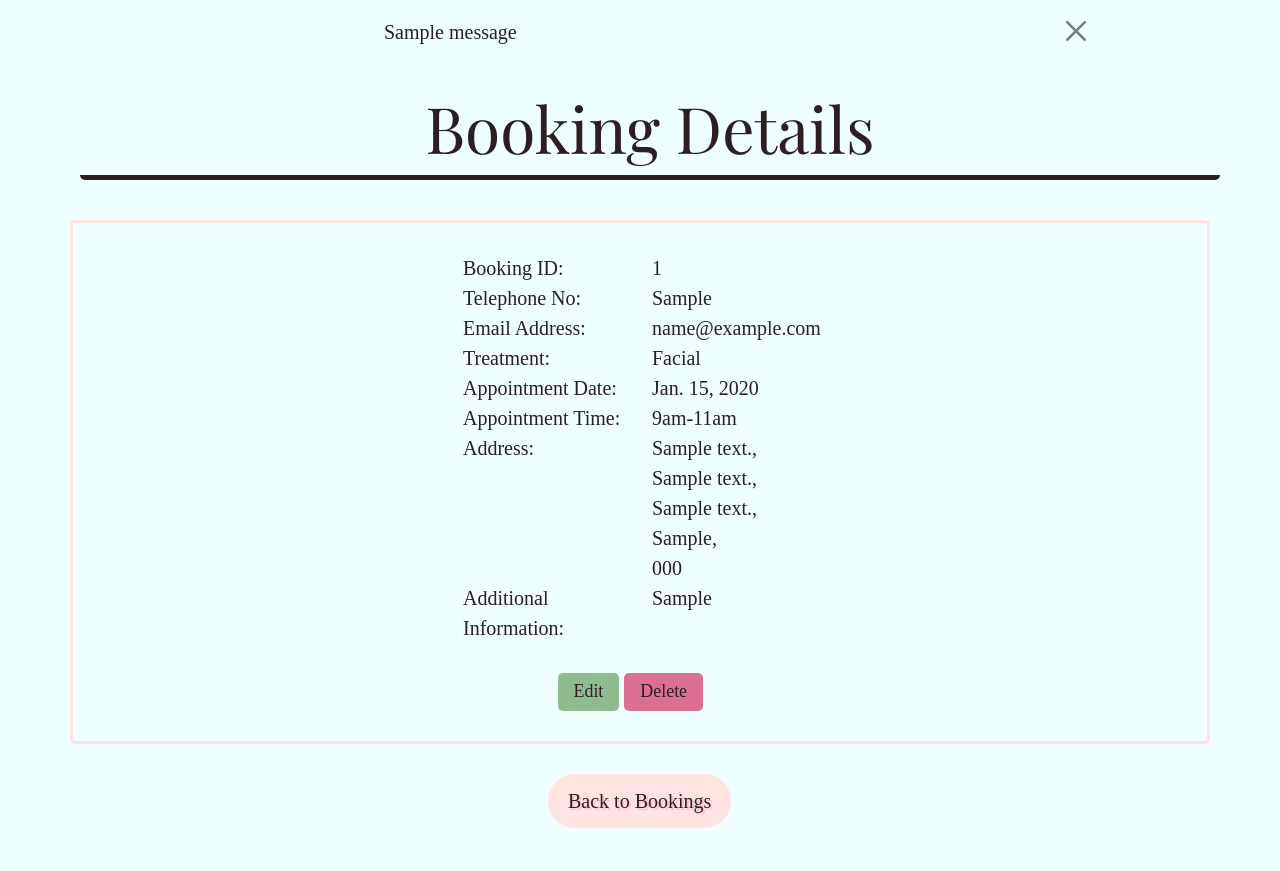
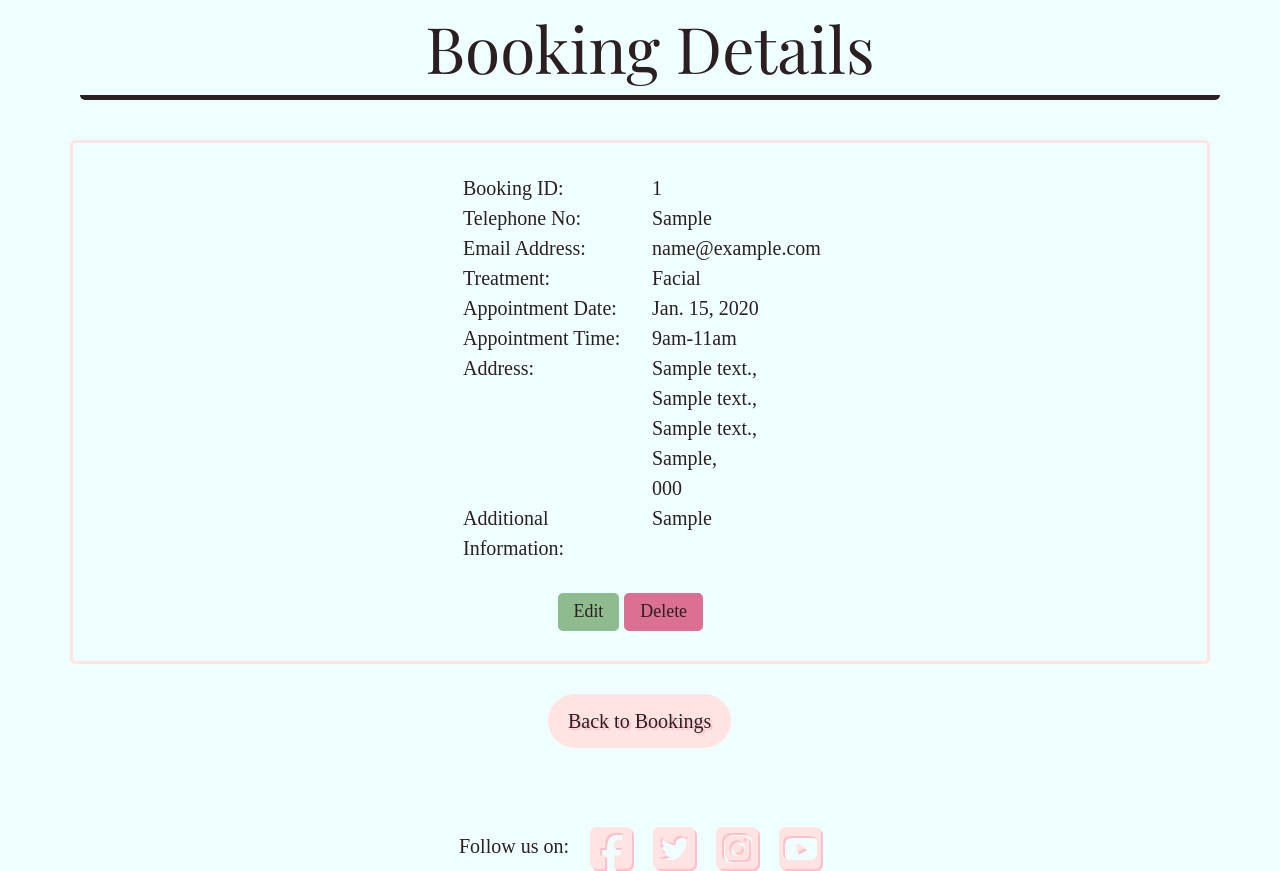
Before and after one commit to GrantWils23/Portfolio-Project-4--Full-Stack-Toolkit, a Django app: page /1 in a window 1280 px wide. Shown: the part 74-945 px from the top of the page. Run offline with Django 3.2, Linux system fonts and the light colour scheme; tables that the repository leaves empty hold one stand-in row (values such as "Sample post"); one stand-in notice (Sample message) is shown; some libraries are stand-ins or nearby versions.

Commit message:
edit the message success pop up for the createView booking

```diff
--- a/booking/views.py
+++ b/booking/views.py
@@ -1,6 +1,7 @@
 from django.shortcuts import render, get_object_or_404, reverse
 from django.views import generic, View
 from django.views.generic import TemplateView, FormView, CreateView, DeleteView, UpdateView, DetailView, ListView
+from django.contrib.messages.views import SuccessMessageMixin
 from django.http import HttpResponseRedirect, HttpResponse
 from .models import Booking
 from .forms import BookingForm
@@ -31,13 +32,14 @@ class ViewBooking(DetailView):
     context_object_name = 'booking'
 
 
-class AddBookingView(CreateView):
+class AddBookingView(SuccessMessageMixin, CreateView):
     template_name = 'booking_form.html'
     model = Booking
     fields = ['user', 'contact_no', 'email', 'treatment',
               'appointment_date', 'appointment_slot', 'address_line_one',
               'address_line_two', 'address_line_three', 'city',
               'post_code', 'addition_info', ]
+    success_message = 'Thank you for your booking, We will send you a confirmation email shortly'
 
 
 class EditBookingView(UpdateView):
@@ -55,7 +57,6 @@ class DeleteBookingView(DeleteView):
 #     return render(request, "create_booking.html", {'form': BookingForm()})
 
 
-
 # # GET:
     # Form
 # POST:
@@ -63,4 +64,4 @@ class DeleteBookingView(DeleteView):
     # validate
     # save
     # redirect to success page (to Booking details page)
-        # read the get_absolute_url from the object
+    # read the get_absolute_url from the object
--- a/templates/base.html
+++ b/templates/base.html
@@ -62,15 +62,17 @@
     <!-- alert box-->
     <div class="container">
         <div class="row">
-            <div class="col-md-8 offset-md-3">
+            <div class="col-sm-2"></div>
+            <div class="col-sm-8">
                 {% for message in messages %}
-                <div class="alert {{ message.tags }} alert-dismissible fade show" id="msg" role="alert">
+                <div class="alert {{ message.tags }} alert-dismissible fade show justify-content-center" id="msg" role="alert">
                     {{ message | safe }}
                     <button type="button" class="btn-close" data-bs-dismiss="alert" aria-label="Close">
                     </button>
                 </div>
                 {% endfor%}
             </div>
+            <div class="col-sm-2"></div>
         </div>
     </div>
 
--- a/templates/booking_details.html
+++ b/templates/booking_details.html
@@ -1,6 +1,21 @@
 {% extends 'base.html' %}
 
 {% block content %}
+
+<!--
+<div class="container">
+    <div class="row">
+        <div class="col-md-8 offset-md-2">
+            {% for message in messages %}
+            <div class="alert {{ message.tags }} alert-dismissible fade show" id="msg" role="alert">
+                {{ message | safe }}
+                <button type="button" class="btn-close" data-bs-dismiss="alert" aria-label="Close">
+                </button>
+            </div>
+            {% endfor%}
+        </div>
+    </div>
+</div> -->
 
 <div class="container">
     <div class="row">
@@ -129,4 +144,13 @@
 </div>
 <br>
 <br>
-    {% endblock %}
+
+<script>
+    setTimeout(function() {
+        let messages = document.getElementById("msg");
+        let alert = new bootstrap.Alert(messages);
+        alert.close();
+    }, 3000);
+</script>
+
+    {% endblock content %}
--- a/templates/bookings.html
+++ b/templates/bookings.html
@@ -1,6 +1,7 @@
 {% extends "base.html" %}
 
 {% block content %}
+
 <div class="container">
     <div class="row">
         <div class="box-wrap">
```
Also changed, not shown: bebeauty/settings.py (+10 -0 lines).
